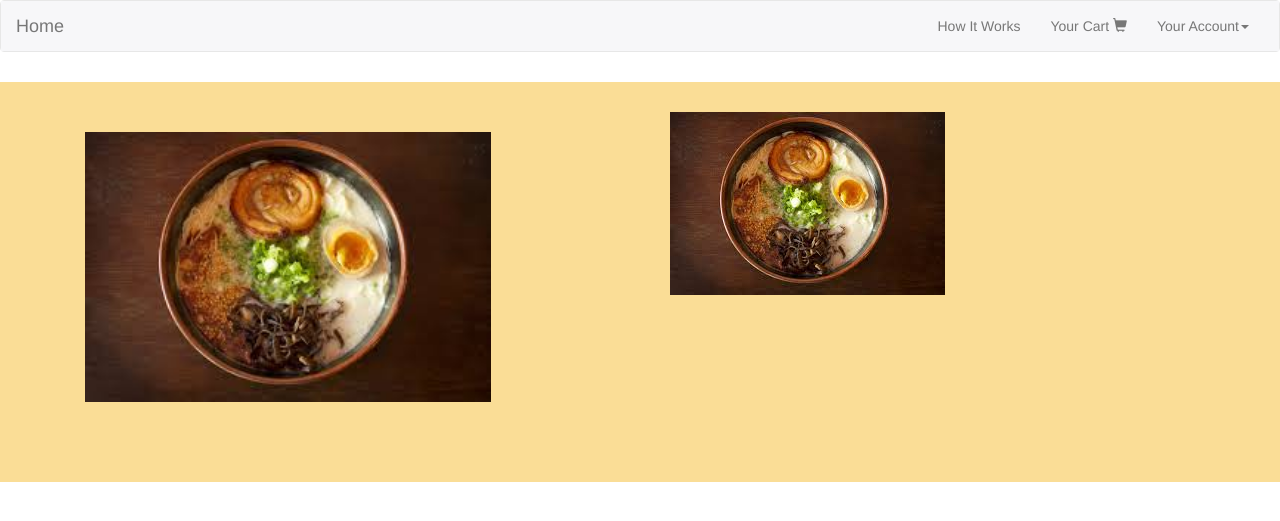
After one commit to lannify/food, a CodeIgniter app: page /index.php/views/meal/1 in a window 1280 px wide. The commit adds this page. Shown: the top 521 px of the page. Run offline with CodeIgniter, Linux system fonts and the light colour scheme; data that the repository does not hold is empty; some libraries are stand-ins or nearby versions.

Commit message:
add meal page and fuction

```diff
--- a/application/controllers/views.php
+++ b/application/controllers/views.php
@@ -25,6 +25,11 @@ class Views extends CI_Controller {
 	{
 		$this->load->view('customer');
 	}
+	public function meal($id)
+	{
+		$meal = $this->Meal->find($id);
+		$this->load->view('meal', array('meal'=>$meal));
+	}
 	public function cart()
 	{
 		$this->load->view('cart');
--- a/application/models/meal.php
+++ b/application/models/meal.php
@@ -40,6 +40,10 @@ class Meal extends CI_Model {
 		$this->db->where('meal_id', $id);
 		$this->db->delete('meals');
 	}
+	public function find($id)
+	{
+		return $this->db->query("SELECT * FROM meals WHERE meal_id = ?", array($id))->row_array();
+	}
 	public function get_meals_by_user_id($id)
 	{
 		return $this->db->query("SELECT * FROM meals WHERE user_id = ?", array($id))->result_array();
--- /dev/null
+++ b/application/views/meal.php
@@ -0,0 +1,105 @@
+<!DOCTYPE html>
+<html lang="en">
+  <head>
+    <meta charset="utf-8">
+    <meta http-equiv="X-UA-Compatible" content="IE=edge">
+    <meta name="viewport" content="width=device-width, initial-scale=1">
+    <title>Meal page</title>
+        <link href="/assets/css/bootstrap.min.css" rel="stylesheet">
+    <link href="/assets/css/main.css" rel="stylesheet">
+    <link href="/assets/css/bootstrap-chosen.css" rel="stylesheet">
+    <link href="/assets/css/chosen/chosen.css" rel="stylesheet">
+    <link href="/assets/css/ihover.css" rel="stylesheet">
+  </head>
+  <body>
+    <nav class="navbar navbar-default">
+      <div class="container-fluid">
+        <div class="navbar-header">
+          <button type="button" class="navbar-toggle collapsed" data-toggle="collapse" data-target="#bs-example-navbar-collapse-1" aria-expanded="false">
+            <span class="sr-only">Toggle navigation</span>
+            <span class="icon-bar"></span>
+            <span class="icon-bar"></span>
+            <span class="icon-bar"></span>
+          </button>
+          <a class="navbar-brand" href="#">Home</a>
+        </div>
+        <div class="collapse navbar-collapse" id="bs-example-navbar-collapse-1">
+
+          <ul class="nav navbar-nav navbar-right">
+            <li><a href="#">How It Works</a></li>
+            <li><a href="#">Your Cart <span class= "glyphicon glyphicon-shopping-cart"></span></a></li>
+            <li class="dropdown">
+                <a href="#" class="dropdown-toggle" data-toggle="dropdown" role="button" aria-haspopup="true" aria-expanded="false">Your Account<span class="caret"></span></a>
+                <ul class="dropdown-menu">
+                  <li><a href="#">Dashboard</a></li>
+                  <li><a href="#">Profile</a></li>
+                  <li><a href="#">Orders</a></li>
+                  <li role="separator" class="divider"></li>
+                  <li><a href="/users/logoff">Sign Out</a></li>
+                </ul>
+              </li>
+          </ul>
+
+        </div><!-- /.navbar-collapse -->
+      </div><!-- /.container-fluid -->
+    </nav>
+
+    <div class="profile">
+      <div class ="container">
+        <div class="row">
+              <div class="col-md-6">
+                <div class="meal_photo">
+                  <h3><?= $meal['name']?></h3>
+                  <img class = "user_photo" src = "/assets/images/ramen.jpeg" alt="meal photo">
+                </div>
+              </div>
+              <div class="col-md-6">
+                <!-- <div class="description">
+                  <h3>Description:</h3>
+
+                  <p><?= $meal['description']?></p>
+                  <p>Ingredients:</p>
+                  <p>Servings: <?= $meal['quantity']?></p>
+                  <p>Location: <?= $meal['location']?></p>
+                  <p>Price per Person: $<?= $meal['price']?></p>
+                  <p>Date: <?= date('M d y h:i A',strtotime($meal['date_of_meal']))?></p>
+                </div>
+
+                <button class="btn btn-default">Buy this meal</button> -->
+                <div class="col-md-1">
+
+
+                  <img class = "meal_thumbnail" src = "/assets/images/ramen.jpeg" alt="meal photo">
+
+              </div>
+              </div>
+          </div>
+
+      </div>
+    </div> <!-- End Profile header -->
+
+<!-- Get Meals Info/Photo and output them in each div.col-md-4 below -->
+
+    <div class="main-content text-center">
+      <div class ="container">
+          <div class="row">
+
+          </div>
+      </div>
+    </div>
+
+     <script src="https://maps.googleapis.com/maps/api/js?key=AIzaSyBYVbHcKksus8bLiG3R8ZKoxd1oqpBRaTg&sesnsor=false"
+  type="text/javascript"></script>
+
+
+
+    <!-- jQuery (necessary for Bootstrap's JavaScript plugins) -->
+    <script src="https://ajax.googleapis.com/ajax/libs/jquery/1.11.3/jquery.min.js"></script>
+    <script src="/assets/js/bootstrap.min.js"></script>
+    <script src="/assets/js/main.js"></script>
+    <script type="text/javascript">
+
+
+</script>
+  </body>
+</html>
--- a/assets/css/main.css
+++ b/assets/css/main.css
@@ -1,13 +1,13 @@
 .profile {
 	margin-top: 30px;
 	padding: 30px 0;
-	background-color: #dfdfdf;
+	background-color: #fadd96;
 	height: 400px;
 	overflow: hidden;
 }
 .profile_photo {
 	width: 200px;
-	height: 200px;
+	/*height: 200px;*/
 }
 .user_photo {
 	height: 270px;
@@ -211,3 +211,6 @@ th {
 .red {
 	color: red;
 }
+.meal_thumnail {
+	width: 100%;
+}
```
